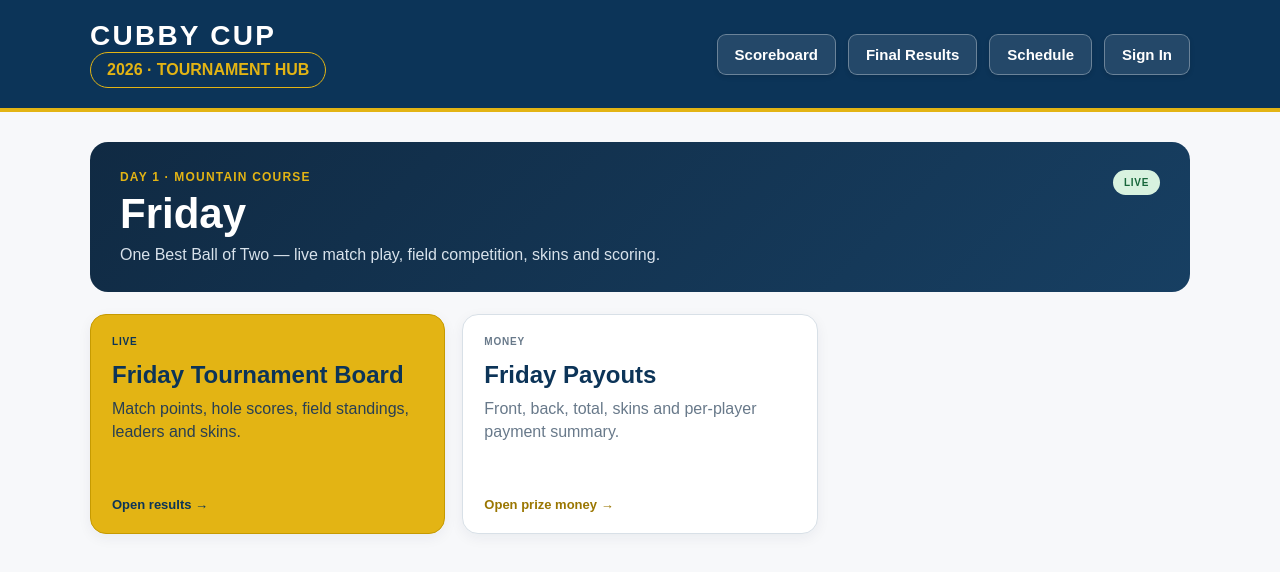
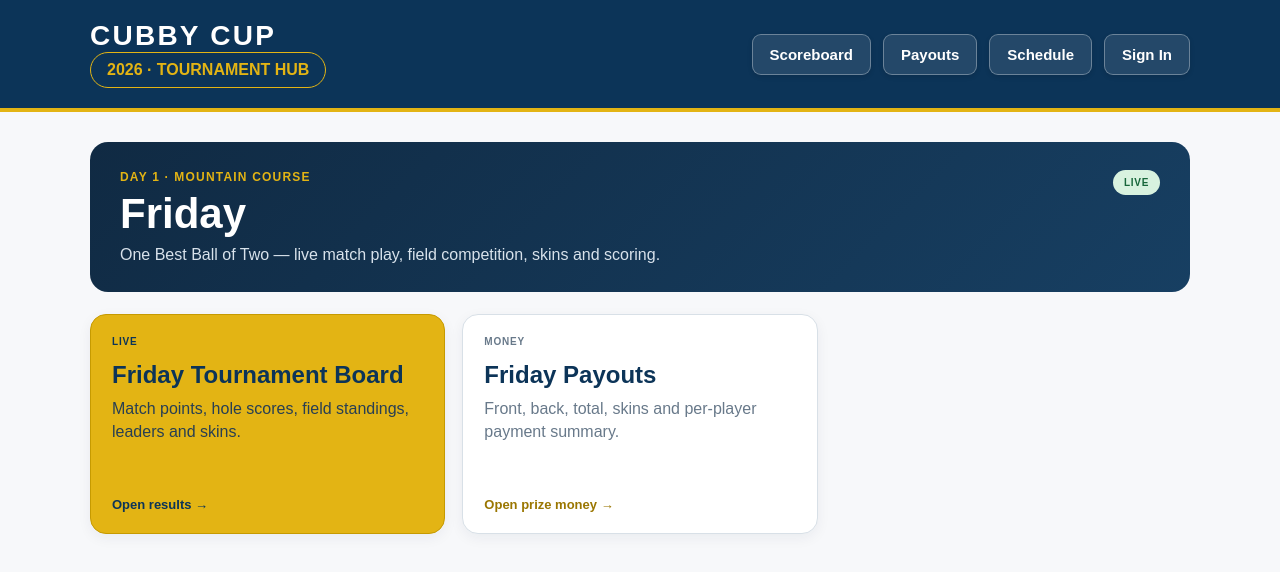
Before and after one commit to wjluyk-app/vet-head-app, a Next.js app: page /friday in a window 1280 px wide. Shown: the top 572 px of the page. Built offline with nearby package versions, Linux system fonts and the light colour scheme; no server answers.

Commit message:
Rename top navigation to payouts

```diff
--- a/src/app/layout.tsx
+++ b/src/app/layout.tsx
@@ -24,7 +24,7 @@ export default async function RootLayout({
 
           <nav className="headerNav">
             <Link href="/scoreboard">Scoreboard</Link>
-            <Link href="/final-results">Final Results</Link>
+            <Link href="/final-results">Payouts</Link>
             <Link href="/schedule">Schedule</Link>
             {adminUser ? (
               <>
```
